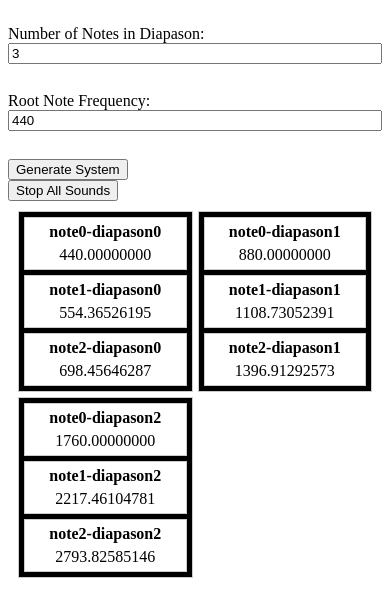
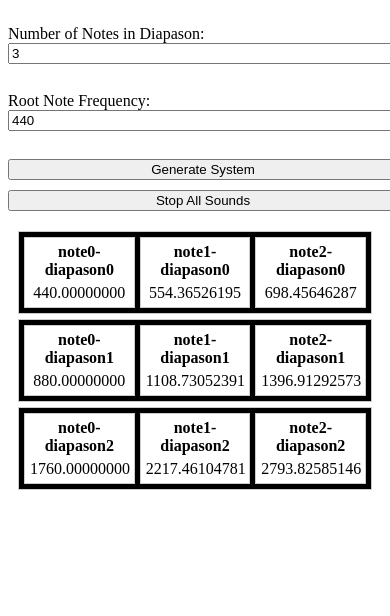
Before and after one commit to jrodhead/emergent-harmonics, a plain HTML site: page index.html in a window 390 px wide. Shown: the part 122-738 px from the top of the page. Drawn offline with Linux system fonts and the light colour scheme.

Commit message:
responsive form changes

```diff
--- a/css/emergentHarmonics.css
+++ b/css/emergentHarmonics.css
@@ -1,21 +1,13 @@
 /* Adjustments for smaller screens */
-@media screen and (max-width: 390px) {
+@media screen and (min-width: 390px) {
   input[type="number"],
   input[type="text"],
+  input[type="submit"],
+  button,
   select {
-    width: 100%; /* Make form elements span the width */
+    width: 100dvw; /* Make form elements span the width */
     box-sizing: border-box; /* Ensure padding and border are included in the width */
     margin-bottom: 10px; /* Add margin for better spacing */
-  }
-
-  .grid-container {
-    grid-template-columns: repeat(auto-fit, minmax(120px, 1fr)); /* Adjust column width */
-    gap: 10px; /* Adjust gap between grid items */
-    padding: 15px;
-  }
-
-  .note {
-    padding: 8px; /* Adjust note padding */
   }
 }
 
```
Also changed, not shown: 1 other file.
